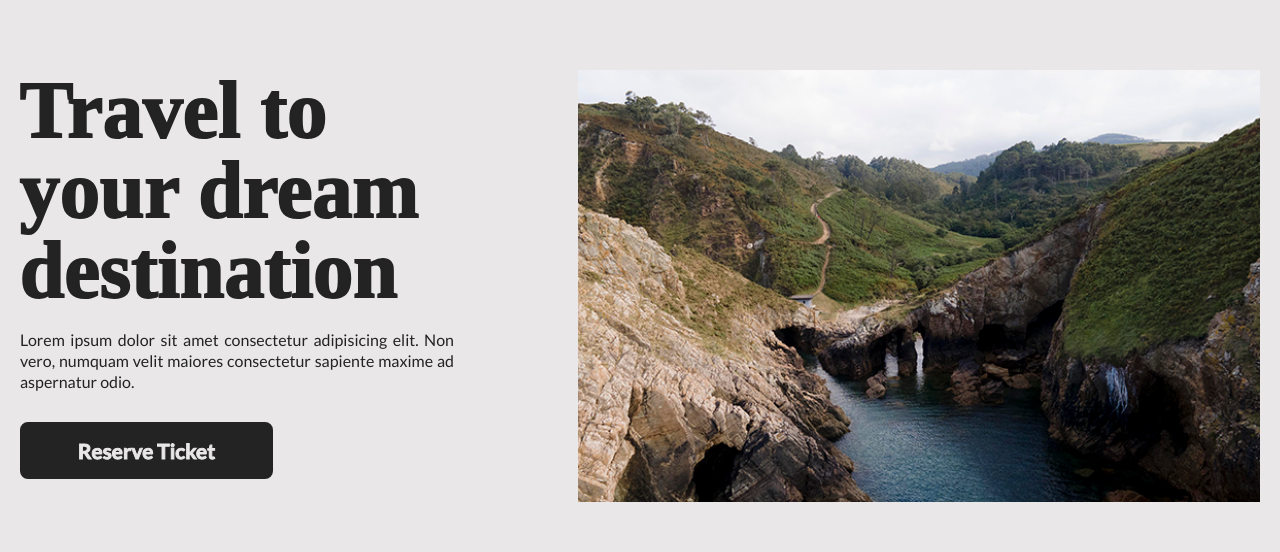
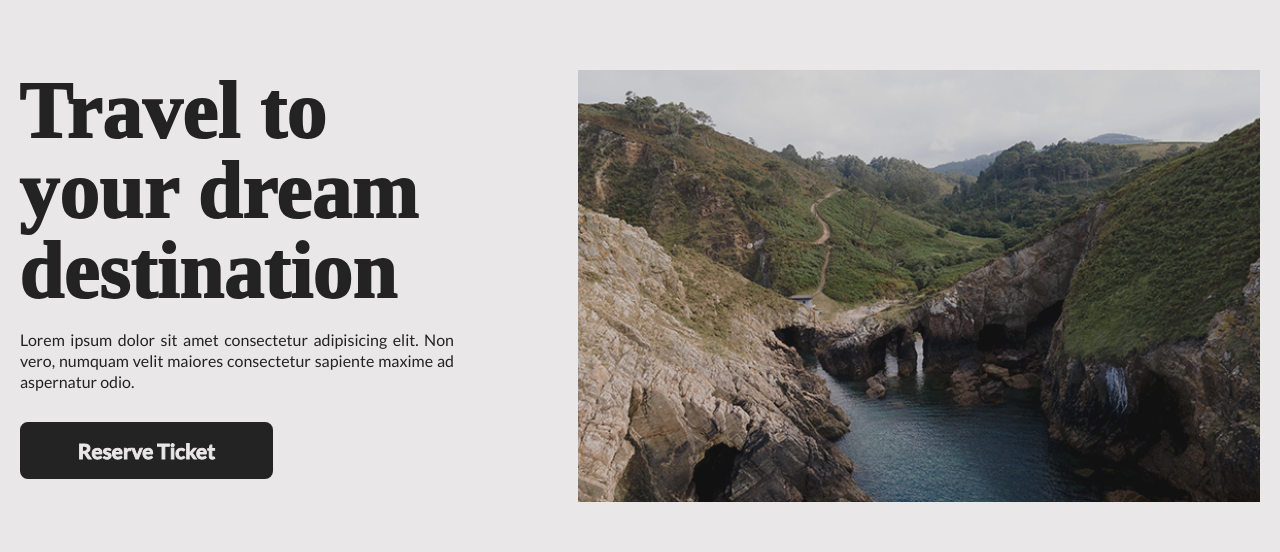
Before and after one commit to RodBrowning/Travel-Agency, a React (Create React App) app: page / in a window 1280 px wide. Shown: the part 163-715 px from the top of the page. Built offline with nearby package versions, Linux system fonts and the light colour scheme; no server answers; a web font is replaced by a local one.

Commit message:
Add a class with a color filter for images

```diff
--- a/src/components/ImgText/index.tsx
+++ b/src/components/ImgText/index.tsx
@@ -31,7 +31,7 @@ const ImgText: React.FC = () => {
                </p>
             </div>
             <div
-               className="image"
+               className="image image-filter"
                style={{ backgroundImage: 'url(/assets/Image.png)' }}
             ></div>
          </div>
--- a/src/components/hero/index.tsx
+++ b/src/components/hero/index.tsx
@@ -16,7 +16,11 @@ const Hero: React.FC = () => {
             <button className="btn-secondary">Reserve Ticket</button>
          </div>
          <div className="heroImage">
-            <img src="/assets/heroImage.png" alt="Hero image" />
+            <img
+               src="/assets/heroImage.png"
+               alt="Hero image"
+               className="image-filter"
+            />
          </div>
       </section>
    )
--- a/src/scss/_utilities.scss
+++ b/src/scss/_utilities.scss
@@ -3,6 +3,10 @@
 .container {
    max-width: 1240px;
    margin: auto;
+}
+
+.image-filter {
+   filter: grayscale(10%) contrast(0.85) brightness(0.9);
 }
 
 $padding-values: (2em, 3em, 4em, 5em, 6em, 7em);
```
